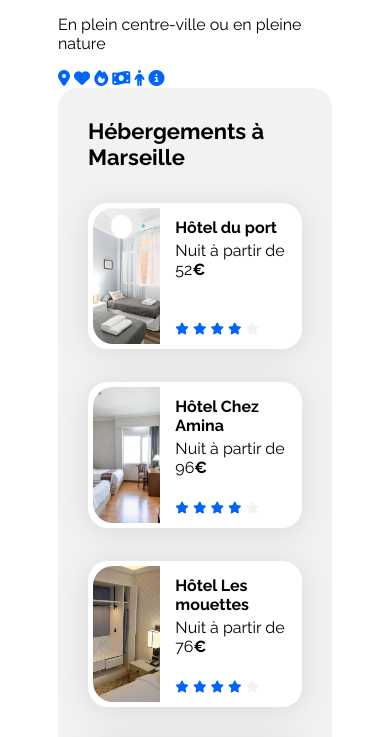
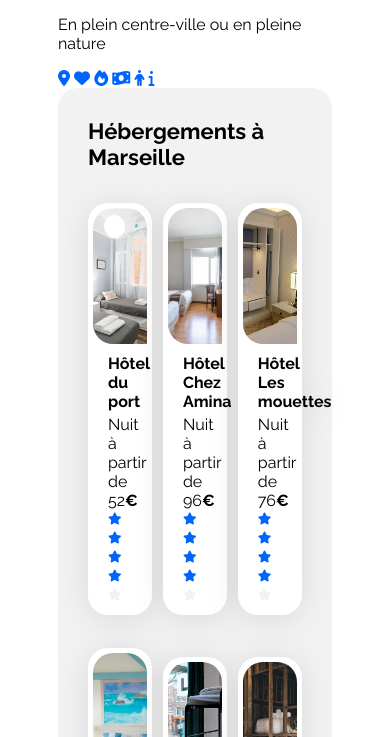
Before and after one commit to JohRac/Formation-OC-Projet-Booki, a plain HTML site: page booki-starter-code/index.html in a window 390 px wide. Shown: the part 285-1022 px from the top of the page. Drawn offline with Linux system fonts and the light colour scheme.

Commit message:
hotelfin

```diff
--- a/booki-starter-code/css/style.css
+++ b/booki-starter-code/css/style.css
@@ -82,21 +82,33 @@ a {
     align-items: center;
 }
 
-.hebergements-cards .card {
+.hebergements-cards {
     display: flex;
+    flex-flow: row wrap;;
+    justify-content: space-between;
+    align-content: space-around;
+}
+
+.hebergements-cards a {
+    width: 30%;
     margin-top: 33px;
 }
 
+.hebergements-cards .card {
+    display: flex;
+    flex-direction: column;
+}
+
 .hebergements-cards img {
-    width: 33%;
+    width: 100%;
     height: 136px;
     border-top-left-radius: 20px;
     border-bottom-left-radius: 20px;
+    border-top-right-radius: 20px;
 }
 
 .hebergements-cards .card-content {
-    width: 67%;
-    padding-left: 15px;
+    padding: 0px 15px 0px 15px;
     display: flex;
     flex-direction: column;
     justify-content: space-between;
@@ -116,11 +128,6 @@ a {
     margin-bottom: 5px;
 }
 
-.affichezplus-title {
-    display: flex;
-    justify-content: space-between;
-    align-items: center;
-}
 
 /****** Populaires ***********/
 .populaires {
@@ -188,6 +195,18 @@ a {
         margin-top: 50px;
     }
 
+    .hebergements-cards {
+        display: flex;
+        flex-flow: row wrap;;
+        justify-content: space-between;
+        align-items: center;
+    }
+
+    .hebergements-cards a {
+        width: 30%;
+    }
+
+
     .populaires-cards {
         display: flex;
         flex-direction: row;
@@ -211,3 +230,7 @@ a {
 @media (max-width: 767.98px) {
     /* ... */
 }
+
+.hebergements-cards a {
+    width: 30%;
+}
--- a/booki-starter-code/index.html
+++ b/booki-starter-code/index.html
@@ -28,7 +28,7 @@
         <i class="fa-solid fa-fire"></i>
         <i class="fa-solid fa-money-bill-wave"></i>
         <i class="fa-solid fa-person"></i>
-        <i class="fa-solid fa-circle-info"></i>
+        <i class="fa-solid fa-info"></i>
             <div class="hebergements-and-populaires">
                 <section class="hebergements">
                     <div class="hebergements-title">
@@ -149,9 +149,9 @@
                                 </div>
                             </article>
                         </a>
-                    </div>
-                    <div class="affichezplus-title">
-                        <h3 class="section-title">Affichez plus</h3>
+                        <a href="#">
+                            <b>Affichez plus</b>
+                        </a>
                     </div>
                 </section>
                 <section class="populaires">
```
